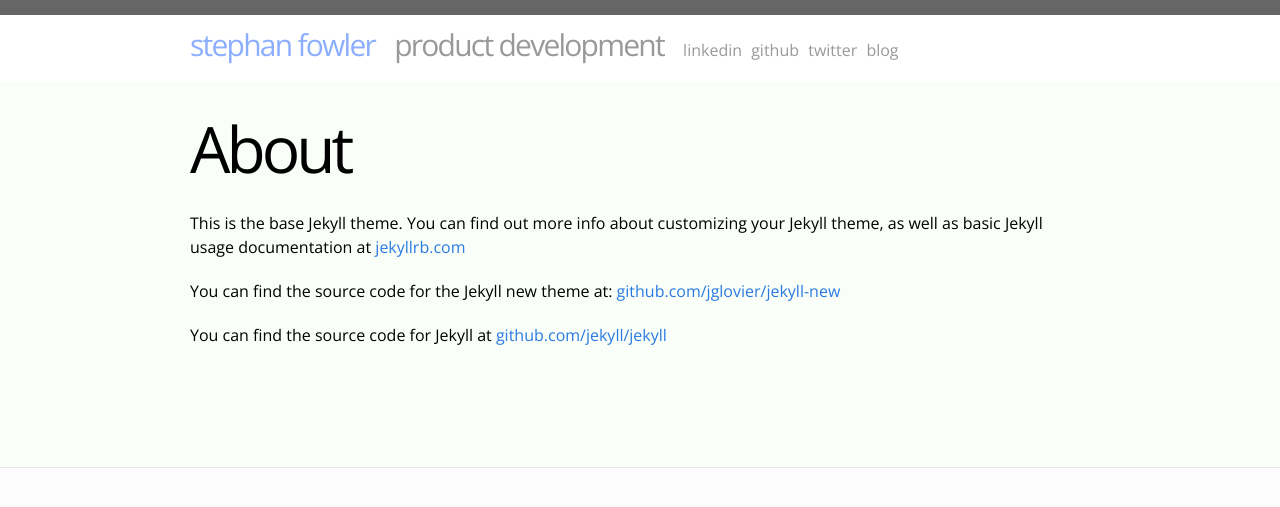
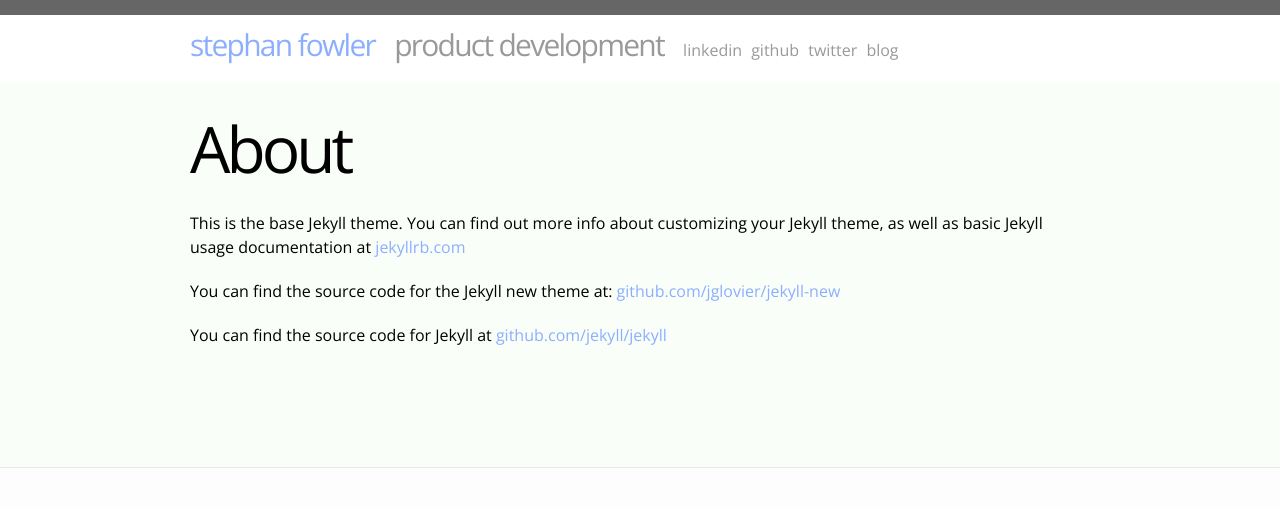
Before and after one commit to stephanfowler/stephanfowler.github.io, a Jekyll site: the page built from about.md, in a window 1280 px wide. Shown: the top 507 px of the page. Built offline with Jekyll 4.4.1, drawn with Linux system fonts in a browser that asks for light colours.

Commit message:
Update main.css

```diff
--- a/css/main.css
+++ b/css/main.css
@@ -20,9 +20,9 @@ body {
 
 h1, h2, h3, h4, h5, h6 { font-size: 100%; font-weight: 400; }
 
-a         { color: #2a7ae2; text-decoration: none; }
+a         { color: #8caeff; text-decoration: none; }
 a:hover   { color: #006; }
-a:visited { color: #2a7ae2; }
+a:visited { color: #8caeff; }
 
 /* Utility */
 
```
